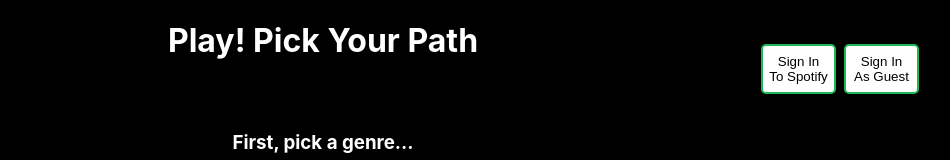
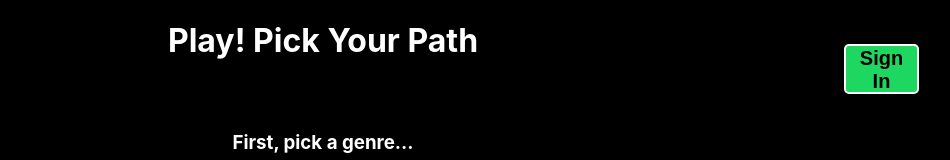
Before and after one commit to ak942/musiqle-front-end, a React (Create React App) app: page / in a window 1280 px wide. Shown: the top 160 px of the page, without its empty margins (317-1267 px from the left). Built offline with nearby package versions, Linux system fonts and the light colour scheme; no server answers.

Commit message:
Change button hover component to grey

```diff
--- a/src/components/Album.css
+++ b/src/components/Album.css
@@ -47,9 +47,16 @@ input::placeholder {
     border-radius: 5px;
     height: 50px;
     width: 75px;
-    border: 2px solid #1db954;
-    background-color: white;
+    border: 2px solid white;
+    background-color: #1ed760;
     margin: 4px;
+    font-size: 2.5vh;
+    font-weight: bold;
+    color: black
+}
+button:hover{
+    border: 2px solid darkgrey;
+
 }
 
 form {
--- a/src/components/Home.js
+++ b/src/components/Home.js
@@ -17,11 +17,11 @@ const Home = ({ user, deleteUser, userSignOut, findUser, genreChanged, genreOpti
         if (!clicked && !user) {
             return (
                 <div>
+                    {/* <button className="circular signin" onClick={spotifyClick}>
+                        Sign In To Spotify
+                    </button> */}
                     <button className="circular signin" onClick={spotifyClick}>
-                        Sign In To Spotify
-                    </button>
-                    <button className="circular signin" onClick={spotifyClick}>
-                        Sign In As Guest
+                        Sign In
                     </button>
                 </div>
             )
```
